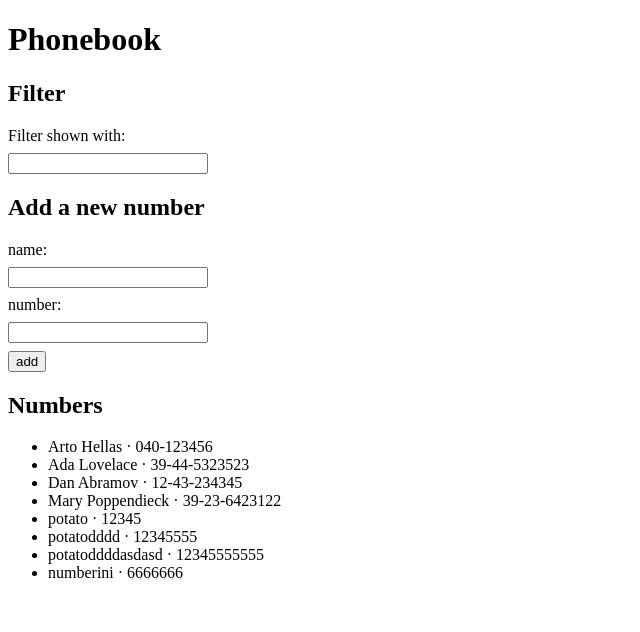
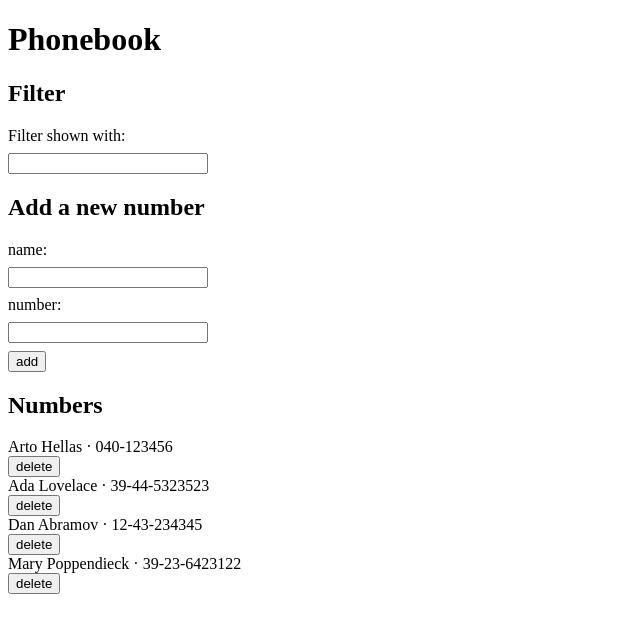
Before and after one commit to nutaptap/full-stack-open, a React (Vite) app in the folder part2/phonebook/: page / in a window 1280 px wide. Shown: the top 632 px of the page, without its empty margins (0-640 px from the left). Built offline with nearby package versions, Linux system fonts and the light colour scheme; data requests are answered from the project's data file.

Commit message:
Completed exercise 2.14

```diff
--- a/part2/phonebook/db.json
+++ b/part2/phonebook/db.json
@@ -19,26 +19,6 @@
       "name": "Mary Poppendieck",
       "number": "39-23-6423122",
       "id": "4"
-    },
-    {
-      "id": "d2f0",
-      "name": "potato",
-      "number": "12345"
-    },
-    {
-      "id": "ac4e",
-      "name": "potatodddd",
-      "number": "12345555"
-    },
-    {
-      "id": "79fa",
-      "name": "potatoddddasdasd",
-      "number": "12345555555"
-    },
-    {
-      "id": "3010",
-      "name": "numberini",
-      "number": "6666666"
     }
   ]
 }
--- a/part2/phonebook/src/App.jsx
+++ b/part2/phonebook/src/App.jsx
@@ -41,7 +41,6 @@ const App = () => {
     const duplicated = findNameDuplicates();
     console.log(duplicated);
     if (!duplicated) {
-      /* setPersons([...persons, { name: newName, number: newNumber }]); */
       addPerson();
     } else {
       window.alert(`The name ${newName} already exists!`);
@@ -56,6 +55,25 @@ const App = () => {
     setFilter(e.target.value.toLowerCase());
   }
 
+  function handleDelete(e) {
+    const id = String(e.target.getAttribute("data-id"));
+    if (window.confirm("Are you sure you want to delete this person?")) {
+      personsService
+        .deleteId(id)
+        .then((response) => {
+          console.log(response);
+          // Fetch the updated list of persons only after the delete request is successful
+          return personsService.getAll();
+        })
+        .then((response) => {
+          setPersons(response.data);
+        })
+        .catch((error) => {
+          console.error("There was an error deleting the person:", error);
+        });
+    }
+  }
+
   return (
     <main>
       <h1>Phonebook</h1>
@@ -67,7 +85,11 @@ const App = () => {
             handleNumber={handleNumber}
             handleClick={handleClick}
           />
-          <Numbers persons={persons} filter={filter} />
+          <Numbers
+            persons={persons}
+            filter={filter}
+            handleDelete={handleDelete}
+          />
         </div>
       ) : (
         <div>loading</div>
--- a/part2/phonebook/src/Numbers.jsx
+++ b/part2/phonebook/src/Numbers.jsx
@@ -1,14 +1,19 @@
-export default function Numbers({ persons, filter }) {
+export default function Numbers({ persons, filter, handleDelete }) {
   return (
     <section>
       <h2>Numbers</h2>
-      <ul>
+      <div>
         {persons
           .filter((person) => person.name.toLowerCase().includes(filter))
-          .map((person, index) => (
-            <li key={index}>{`${person.name} · ${person.number}`}</li>
+          .map((person) => (
+            <div key={person.id}>
+              <div>{`${person.name} · ${person.number}`} </div>
+              <button data-id={person.id} onClick={handleDelete}>
+                delete
+              </button>
+            </div>
           ))}
-      </ul>
+      </div>
     </section>
   );
 }
--- a/part2/phonebook/src/services/persons.js
+++ b/part2/phonebook/src/services/persons.js
@@ -9,4 +9,9 @@ const getAll = () => {
 const create = newObject => {
   return axios.post(baseUrl, newObject)
 }
-export default {getAll, create}
+
+const deleteId = id => {
+  console.log(baseUrl + id)
+  return axios.delete(baseUrl + id)
+}
+export default {getAll, create, deleteId}
```
